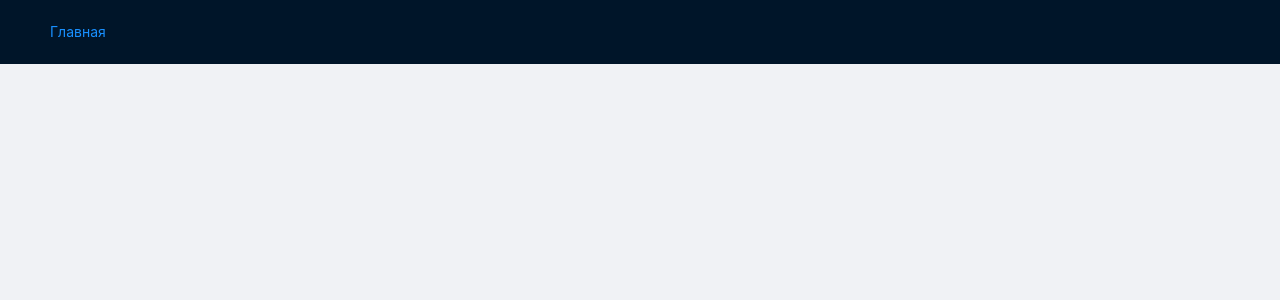
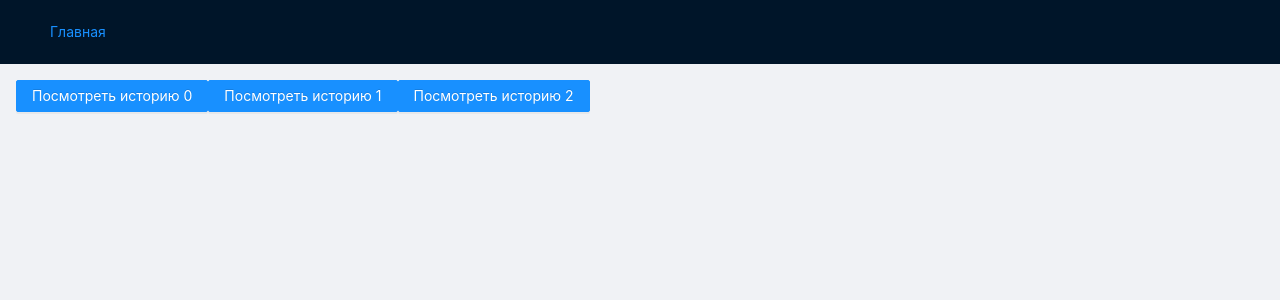
Before and after one commit to arti911/reactapp, a React (Create React App) app: page /#/workshop in a window 1280 px wide. Before the commit this address had no page. Shown: the top 300 px of the page. Built offline with nearby package versions, Linux system fonts and the light colour scheme.

Commit message:
new page workshop

```diff
--- a/src/App.tsx
+++ b/src/App.tsx
@@ -6,6 +6,7 @@ import MainPage from "./pages/Main";
 import Aviasales from "./pages/Aviasales";
 import Calculator from "./pages/Calculator";
 import English from "./pages/English";
+import Workshop from "./pages/Workshop";
 
 const { Content, Header } = Layout;
 
@@ -20,6 +21,7 @@ const App = () => (
         <Route path="aviasales" element={<Aviasales />} />
         <Route path="calculator" element={<Calculator />} />
         <Route path="english" element={<English />} />
+        <Route path="workshop" element={<Workshop />} />
       </Routes>
     </Content>
   </HashRouter>
--- a/src/pages/Main/index.tsx
+++ b/src/pages/Main/index.tsx
@@ -12,6 +12,7 @@ const Main = () => (
     <Link to="/aviasales">Поиск дешёвых авиабилетов</Link>
     <Link to="/calculator">Калькулятор</Link>
     <Link to="/english">Английский</Link>
+    <Link to="/workshop">Мастерская</Link>
   </section>
 );
 
--- /dev/null
+++ b/src/pages/Workshop/index.jsx
@@ -0,0 +1,11 @@
+import StoriesContainer from "../../components/StoriesContainer";
+
+const Workshop = () => {
+  return (
+    <div className="workshop page-container">
+      <StoriesContainer />
+    </div>
+  );
+};
+
+export default Workshop;
```
